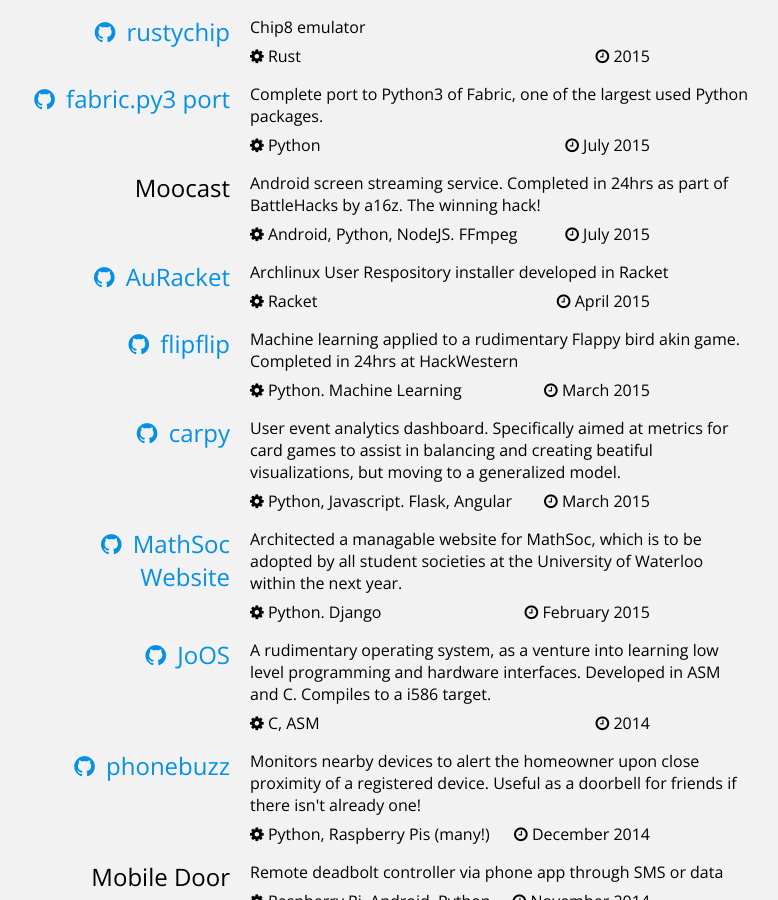
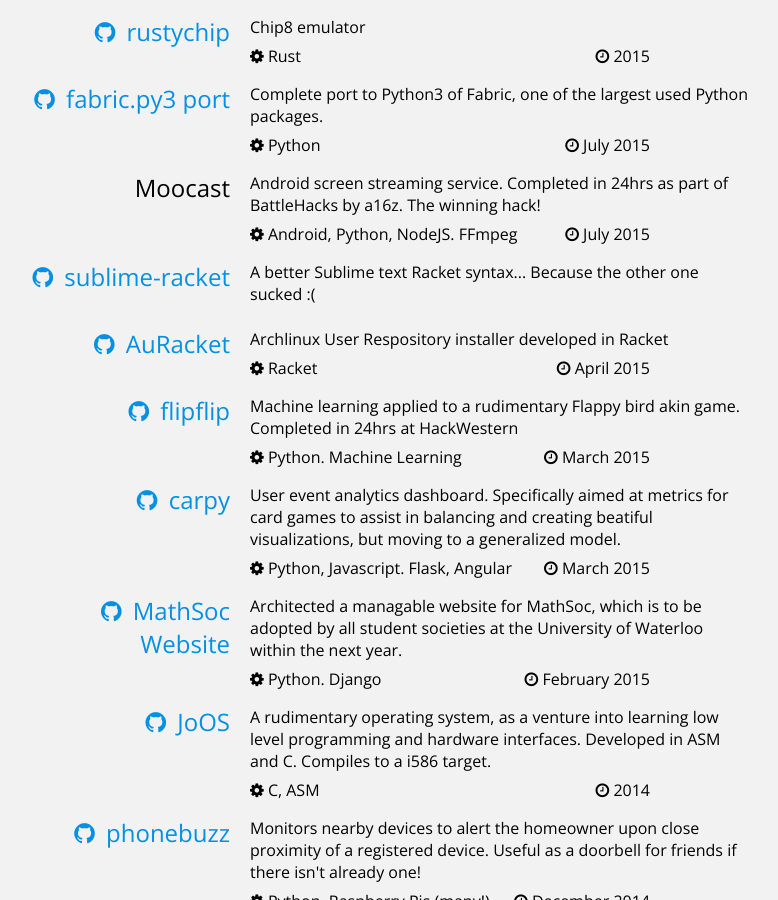
Before and after one commit to lgo/lego.github.io, a Jekyll site: the page built from projects.html, in a window 1280 px wide and 900 px high, scrolled down 568 px. Shown: the whole window, without its empty margins (250-1028 px from the left). Built offline with Jekyll 4.4.1, drawn with Linux system fonts in a browser that asks for light colours; nearby versions of some CDN libraries; some web fonts are replaced.

Commit message:
added back sublime text syntax

```diff
--- a/_data/projects.yml
+++ b/_data/projects.yml
@@ -44,11 +44,11 @@
   tech: "Android, Python, NodeJS. FFmpeg"
   date: "July 2015"
 
-# - name: sublime-racket
-#   description: "Sublime Racket syntax... Because the other one sucked :("
-#   link: https://github.com/xLegoz/sublime-racket
-#   # tech: "Regex"
-#   date: "May 2015"
+- name: sublime-racket
+  description: "A better Sublime text Racket syntax... Because the other one sucked :("
+  link: https://github.com/xLegoz/sublime-racket
+  # tech: "Regex"
+  date: "May 2015"
 
 - name: AuRacket
   description: "Archlinux User Respository installer developed in Racket"
```
